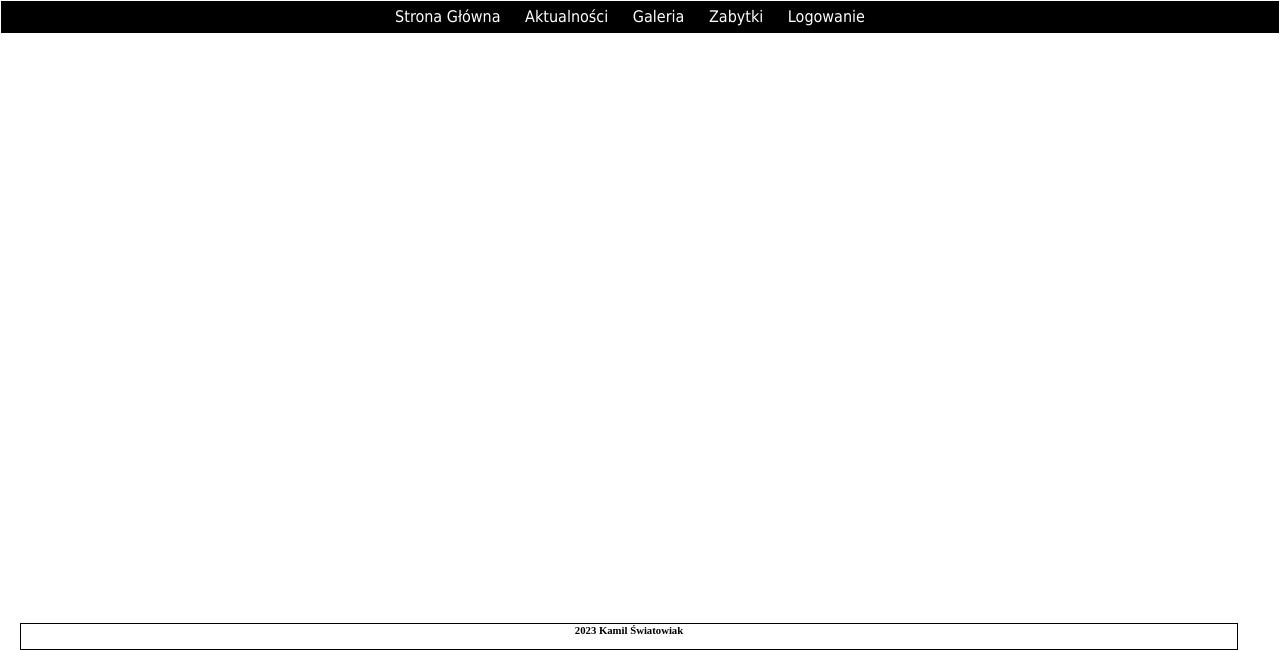
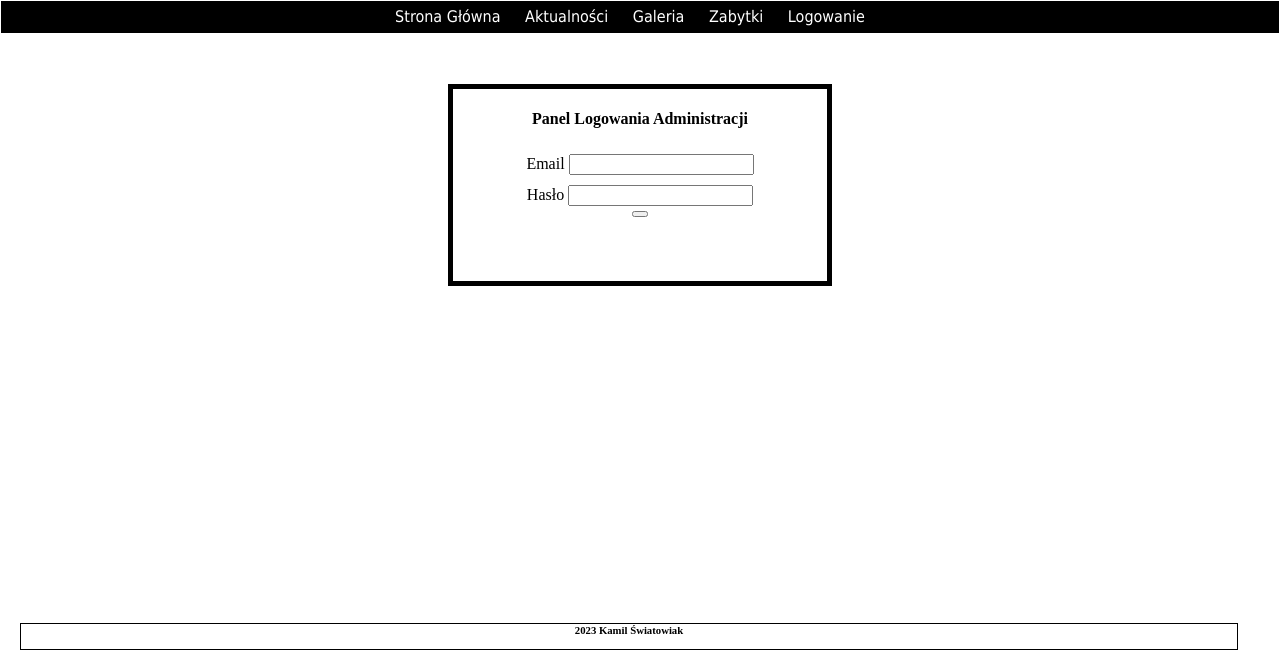
Before and after one commit to Kamiksss/Pozna-, a plain HTML site: page podstrony/login.html in a window 1280 px wide. Shown: the part 150-800 px from the top of the page. Drawn offline with Linux system fonts and the light colour scheme.

Commit message:
login function

```diff
--- a/podstrony/login.html
+++ b/podstrony/login.html
@@ -5,6 +5,7 @@
     <meta http-equiv="X-UA-Compatible" content="IE=edge" />
     <meta name="viewport" content="width=device-width, initial-scale=1.0" />
     <link rel="stylesheet" href="../style.css" />
+    <script src="../scripts/login.js"></script>
     <title>Logowanie</title>
   </head>
   <body>
@@ -22,6 +23,25 @@
             <li><a href="./Login.html">Logowanie</a></li>
           </ul>
         </div>
+        <div id="loginPanel">
+          <div>
+            <p><strong>Panel Logowania Administracji</strong></p>
+          </div>
+          <div>
+            <label for="email">
+              <span>Email </span>
+              <input id="Email" type="text" />
+            </label>
+          </div>
+          <div>
+            <label for="password">
+              <span>Hasło </span>
+              <input id="Password" type="text" />
+            </label>
+          </div>
+
+          <button onclick="main()"></button>
+        </div>
       </div>
     </div>
     <div id="footer"><h6>2023 Kamil Światowiak</h6></div>
--- /dev/null
+++ b/scripts/login.js
@@ -0,0 +1,19 @@
+function emailCheck(Checker) {
+  for (let index = 0; index < Checker.length; index++) {
+    const char = Checker[index];
+    if (char == "@") {
+      return true;
+      break;
+    }
+  }
+  return false;
+}
+
+function main() {
+  let mailSplit = [];
+  mail = document.getElementById("Email").value;
+  mailSplit = mail.split("");
+
+  if (emailCheck(mailSplit) == true) window.alert("Zalogowano");
+  else window.alert("Błędy adres email");
+}
--- a/style.css
+++ b/style.css
@@ -86,3 +86,23 @@ body {
 #email {
   padding: 30px;
 }
+
+#loginPanel {
+  display: flex;
+  flex-direction: column;
+  align-items: center;
+  align-content: center;
+  border: solid 5px;
+  margin-top: 50px;
+  margin-left: 35%;
+  margin-right: 35%;
+  padding-bottom: 5%;
+}
+
+#loginPanel p {
+  text-align: center;
+}
+
+#loginPanel div {
+  margin: 5px;
+}
```
